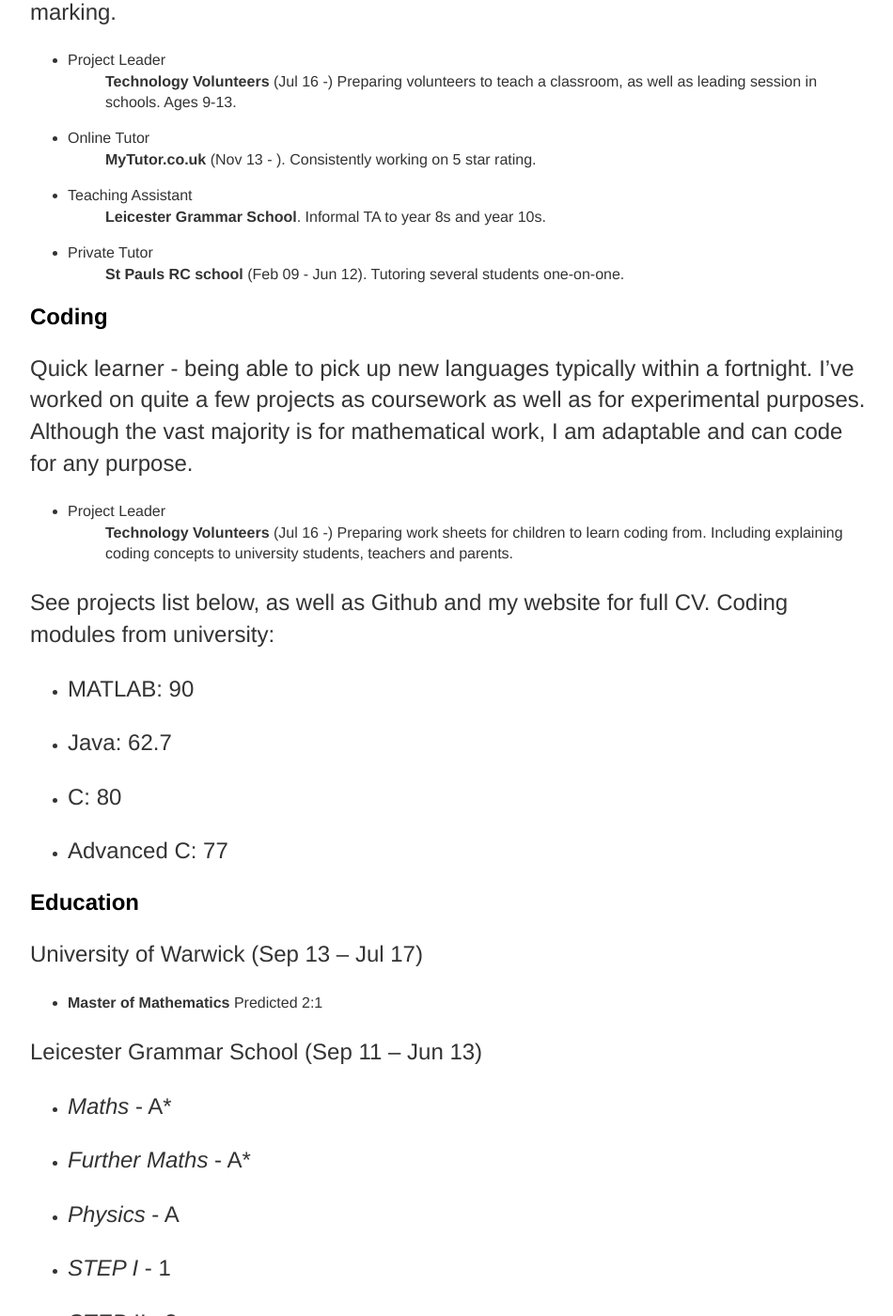
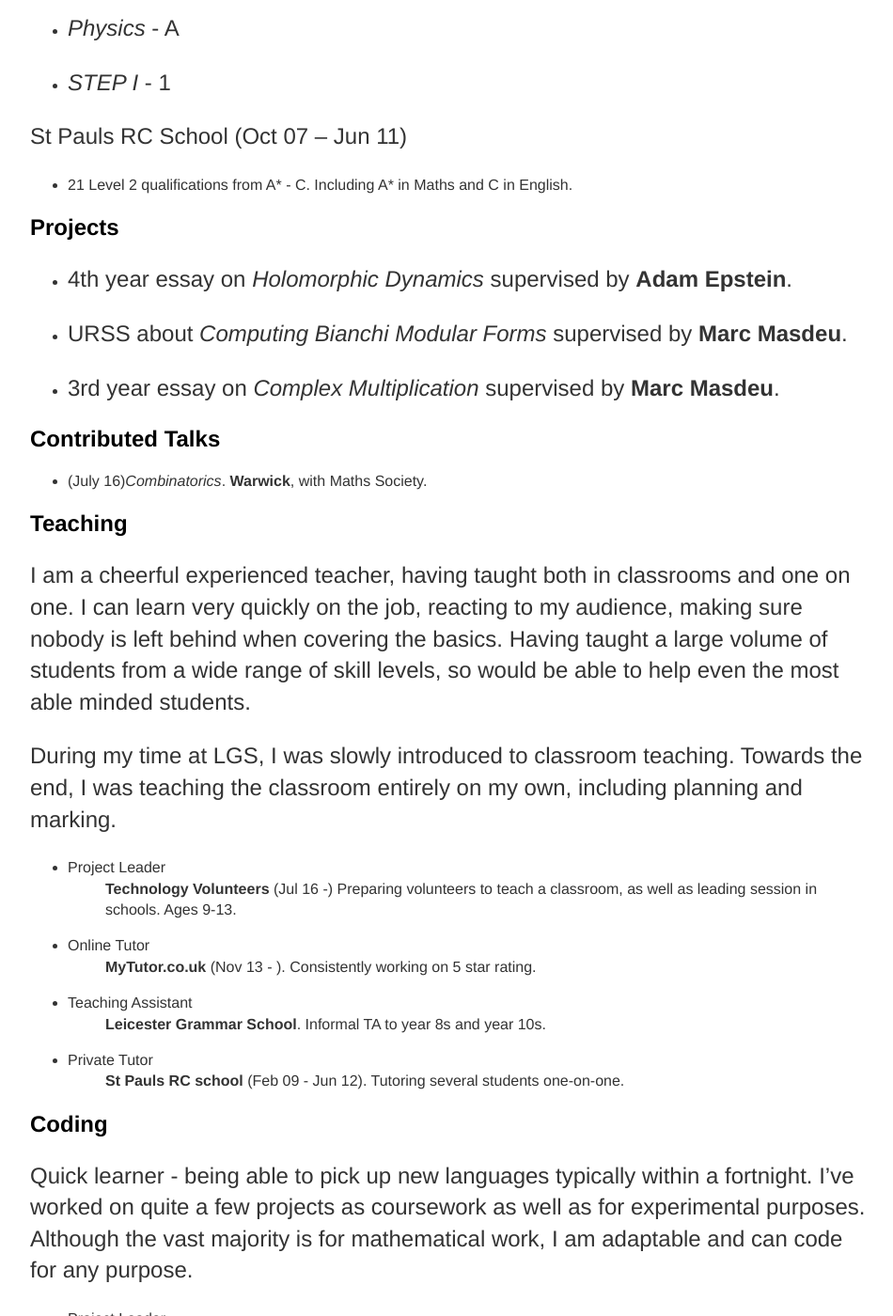
Before and after one commit to mdave16/mdave16.github.io, a Jekyll site: the page built from cv/index.md, in a window 1280 px wide and 1400 px high, scrolled down 553 px. Shown: the whole window at 94% size, without its empty margins (160-1110 px from the left). Built offline with Jekyll 4.4.1, drawn with Linux system fonts in a browser that asks for light colours; nearby versions of some CDN libraries; some of the changed lines change nothing that is shown; some of the changed text lies outside the part shown.

Commit message:
Update index.md
changed order and took out some stuff.

```diff
--- a/cv/index.md
+++ b/cv/index.md
@@ -5,11 +5,46 @@ title: CV
 
 ------------------------------------------------------------------------
 
-> Interested in **Computational Number Theory**,
-> **Algebraic Number Theory**, **Algebraic Geometry**
+> Interested in various topics relating to **Computational Number Theory**,
+> **Algebraic Number Theory**, **Algebraic Geometry**.
 
 ------------------------------------------------------------------------
 
+Education
+---------
+
+University of Warwick (Sep 13 -- Jul 17)
+
+- **Master of Mathematics**
+    Predicted 2:1
+
+Leicester Grammar School (Sep 11 -- Jun 13)
+
+- *Maths* - A*
+
+- *Further Maths* - A*
+
+- *Physics* - A
+
+- *STEP I* - 1
+
+St Pauls RC School (Oct 07 -- Jun 11)
+
+- 21 Level 2 qualifications from A* - C. Including A* in Maths and C in English.
+
+Projects
+--------
+
+* 4th year essay on *Holomorphic Dynamics* supervised by **Adam Epstein**.
+
+* URSS about *Computing Bianchi Modular Forms* supervised by **Marc Masdeu**.
+
+* 3rd year essay on *Complex Multiplication* supervised by **Marc Masdeu**.
+
+Contributed Talks
+-----------------
+
+ - (July 16)*Combinatorics*. **Warwick**, with Maths Society.
 
 Teaching
 --------
@@ -41,7 +76,6 @@ including planning and marking.
   : **St Pauls RC school** (Feb 09 - Jun 12).
 	Tutoring several students one-on-one.
 
-
 Coding
 ------
 
@@ -57,58 +91,14 @@ code for any purpose.
     Including explaining coding concepts to university students,
     teachers and parents.
 
-See projects list below, as well as Github and my website for full CV.
-Coding modules from university:
+See projects list above, as well as Github and my website for full CV.
+Some coding modules from university:
 
 - MATLAB: 90
-
-- Java: 62.7
 
 - C: 80
 
 - Advanced C: 77
-
-
-Education
----------
-
-University of Warwick (Sep 13 -- Jul 17)
-
-- **Master of Mathematics**
-    Predicted 2:1
-
-Leicester Grammar School (Sep 11 -- Jun 13)
-
-- *Maths* - A*
-
-- *Further Maths* - A*
-
-- *Physics* - A
-
-- *STEP I* - 1
-
-- *STEP II* - 3
-
-St Pauls RC School (Oct 07 -- Jun 11)
-
-- 21 Level 2 qualifications from A* - C. Including A* in Maths and C in English.
-
-
-Projects
---------
-
-* 4th year essay on *Holomorphic Dynamics* supervised by **Adam Epstein**.
-
-* URSS about *Computing Bianchi Modular Forms* supervised by **Marc Masdeu**.
-
-* 3rd year essay on *Complex Multiplication* supervised by **Marc Masdeu**.
-
-
-Contributed Talks
------------------
-
- - (July 16)*Combinatorics*. **Warwick**, with Maths Society.
-
 
 Other Information
 -----------------
```
